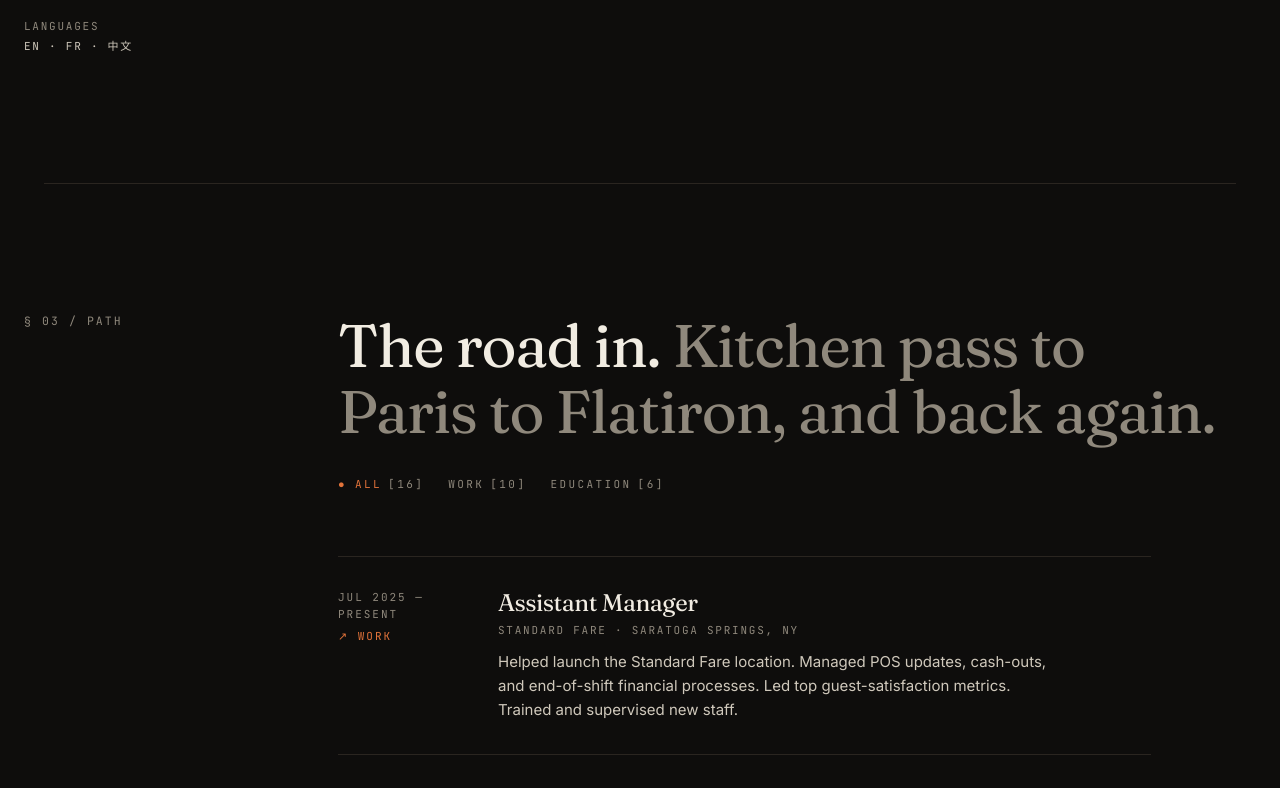
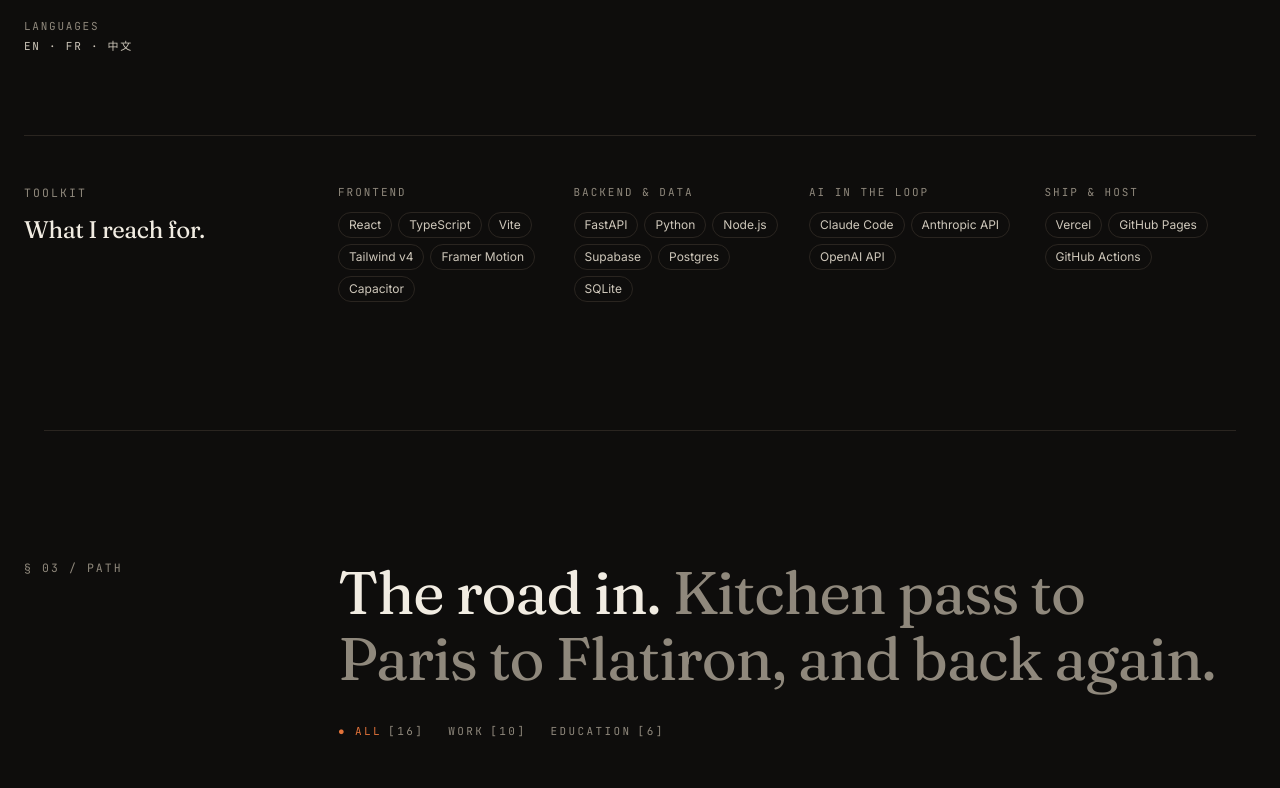
Before and after one commit to colelevy08/Portfolio2026, a React (Vite) app: page / in a window 1280 px wide. Shown: the part 6404-7192 px from the top of the page. Built offline with nearby package versions, Linux system fonts and the light colour scheme.

Commit message:
feat(about): add Toolkit subsection; move Claude Code mention there
Replaces the cramped Claude-Code mention in the footer colophon with a
proper Toolkit grid inside the About section. Groups: Frontend, Backend
& data, AI in the loop (Claude Code, Anthropic API, OpenAI API), Ship & host.

```diff
--- a/src/components/About.tsx
+++ b/src/components/About.tsx
@@ -1,5 +1,5 @@
 import { motion } from 'framer-motion'
-import { aboutParagraphs, profile } from '../data/content'
+import { aboutParagraphs, profile, toolkit } from '../data/content'
 import colePicture from '../assets/colelevypicture.png'
 
 export default function About() {
@@ -58,6 +58,44 @@ export default function About() {
             </div>
           </div>
         </motion.div>
+
+        {/* Toolkit — grouped tech stack, including Claude Code as an AI collaborator */}
+        <motion.div
+          initial={{ opacity: 0, y: 20 }}
+          whileInView={{ opacity: 1, y: 0 }}
+          viewport={{ once: true, margin: '-100px' }}
+          transition={{ duration: 0.7, ease: [0.2, 0.8, 0.2, 1], delay: 0.1 }}
+          className="mt-20 border-t border-line pt-12"
+        >
+          <div className="grid grid-cols-12 gap-y-8 gap-x-6">
+            <div className="col-span-12 sm:col-span-3">
+              <p className="eyebrow">Toolkit</p>
+              <p className="mt-3 max-w-[18ch] font-serif text-xl leading-snug text-ink sm:text-2xl">
+                What I reach for.
+              </p>
+            </div>
+
+            <ul className="col-span-12 grid grid-cols-1 gap-x-6 gap-y-8 sm:col-span-9 sm:grid-cols-2 lg:grid-cols-4">
+              {toolkit.map((group) => (
+                <li key={group.group}>
+                  <p className="font-mono text-[11px] uppercase tracking-[0.18em] text-muted">
+                    {group.group}
+                  </p>
+                  <ul className="mt-3 flex flex-wrap gap-1.5">
+                    {group.items.map((item) => (
+                      <li
+                        key={item}
+                        className="rounded-full border border-line px-2.5 py-1 text-xs text-ink-2"
+                      >
+                        {item}
+                      </li>
+                    ))}
+                  </ul>
+                </li>
+              ))}
+            </ul>
+          </div>
+        </motion.div>
       </div>
     </section>
   )
--- a/src/data/content.ts
+++ b/src/data/content.ts
@@ -286,6 +286,30 @@ export const path: PathEvent[] = [
 
 export const stack = {
   build:
-    "React 18 · TypeScript · Vite · Tailwind v4 · Framer Motion. Built with Claude Code. Deployed on Vercel.",
+    "React 18 · TypeScript · Vite · Tailwind v4 · Framer Motion. Deployed on Vercel.",
   source: "github.com/colelevy08/Portfolio2026",
 }
+
+export type ToolkitGroup = {
+  group: string
+  items: string[]
+}
+
+export const toolkit: ToolkitGroup[] = [
+  {
+    group: "Frontend",
+    items: ["React", "TypeScript", "Vite", "Tailwind v4", "Framer Motion", "Capacitor"],
+  },
+  {
+    group: "Backend & data",
+    items: ["FastAPI", "Python", "Node.js", "Supabase", "Postgres", "SQLite"],
+  },
+  {
+    group: "AI in the loop",
+    items: ["Claude Code", "Anthropic API", "OpenAI API"],
+  },
+  {
+    group: "Ship & host",
+    items: ["Vercel", "GitHub Pages", "GitHub Actions"],
+  },
+]
```
